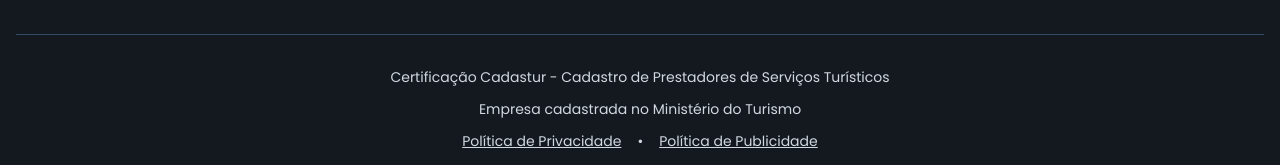
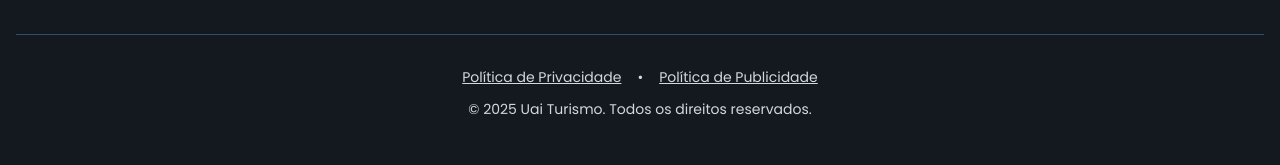
Before and after one commit to thiagohenrico/uai-turismo-eb6dbf14, a React (Vite) app: page /passeios in a window 1280 px wide. Shown: the part 5015-5180 px from the top of the page. Built offline with nearby package versions, Linux system fonts and the light colour scheme; the HTML template or start-up script is replaced by a standard one.

Commit message:
Remove Cadastur certificate from footer
Removes the Cadastur certification section under "Dados da empresa" in Footer.tsx, keeping only copyright and standard footer content.

```diff
--- a/src/components/Footer.tsx
+++ b/src/components/Footer.tsx
@@ -84,12 +84,6 @@ const Footer = () => {
 
         <div className="border-t border-border pt-8">
           <div className="text-center space-y-3">
-            <p className="text-sm text-muted-foreground">
-              Certificação Cadastur - Cadastro de Prestadores de Serviços Turísticos
-            </p>
-            <p className="text-sm text-muted-foreground">
-              Empresa cadastrada no Ministério do Turismo
-            </p>
             <div className="flex items-center justify-center gap-4 text-sm">
               <a href="/politica-privacidade" className="text-muted-foreground hover:text-primary transition-colors underline">
                 Política de Privacidade
```
